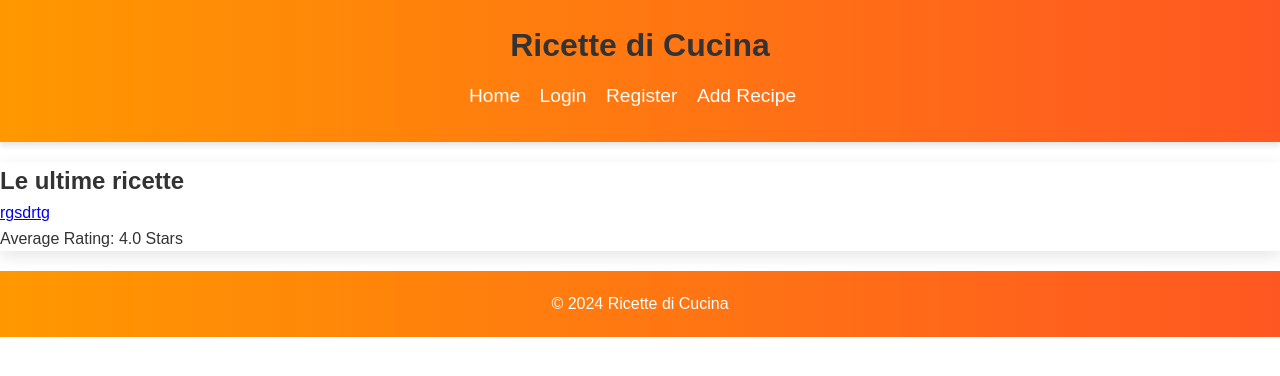
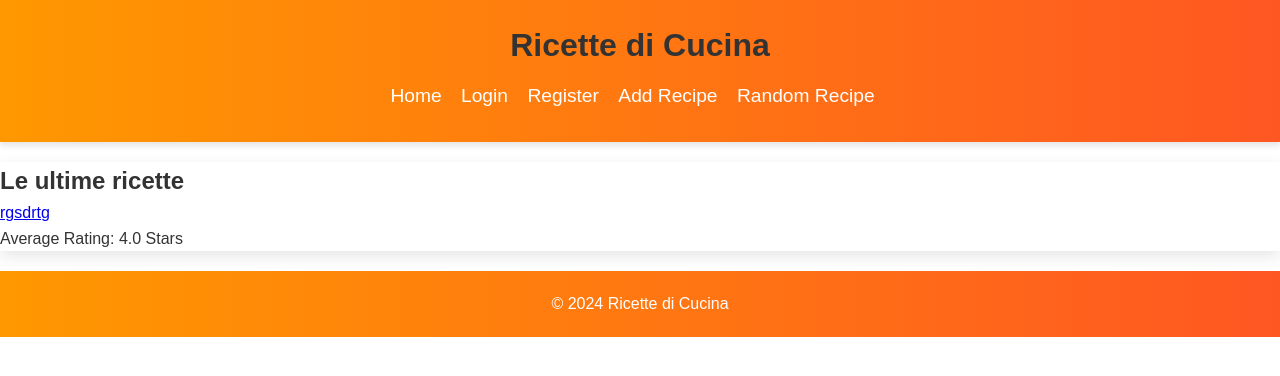
Before and after one commit to G4BRI3L3/ProjectGb, a Flask app: page / in a window 1280 px wide. Shown: the top 376 px of the page. Run offline with Flask 3, Linux system fonts and the light colour scheme; data comes from the database, SQL or seed files in the repository; both versions use the stored data as it was after the commit.

Commit message:
inizio random ricetta

```diff
--- a/app.py
+++ b/app.py
@@ -5,6 +5,7 @@ from flask.cli import with_appcontext
 from werkzeug.security import generate_password_hash, check_password_hash
 from werkzeug.utils import secure_filename
 import os
+import random
 
 
 app = Flask(__name__)
@@ -110,9 +111,7 @@ def register():
 @app.route('/recipe/new', methods=['GET', 'POST'])
 @login_required
 def new_recipe():
-    print("sium")
     if request.method == 'POST':
-        print("entre!!")
         name = request.form['name']
         ingredients = request.form['ingredients']
         procedure = request.form['procedure']
@@ -156,17 +155,21 @@ def view_recipe(recipe_id):
         'WHERE recipe_id = ?',
         (recipe_id,)
     ).fetchone()
-    # Aggiungi la media dei voti al dizionario della ricetta
-    recipe['average_rating'] = rating_result['average_rating'] if rating_result['average_rating'] else 'Not yet rated'
+
+    # Assicurati che average_rating sia un float, se non è None
+    if rating_result['average_rating'] is not None:
+        recipe['average_rating'] = float(rating_result['average_rating'])
+    else:
+        recipe['average_rating'] = 'Not yet rated'
 
     # Ottieni il voto corrente dell'utente, se esiste
     user_rating = None
     if 'user_id' in session:
-        user_rating = db.execute(
+        user_rating_query = db.execute(
             'SELECT rating FROM rating WHERE user_id = ? AND recipe_id = ?',
             (session['user_id'], recipe_id)
         ).fetchone()
-        user_rating = user_rating['rating'] if user_rating else None
+        user_rating = user_rating_query['rating'] if user_rating_query else None
 
     return render_template('recipe_view.html', recipe=recipe, comments=comments, user_rating=user_rating)
 
@@ -244,8 +247,25 @@ def remove_from_favorites(recipe_id):
     db = get_db()
     db.execute('DELETE FROM favorites WHERE user_id = ? AND recipe_id = ?', (user_id, recipe_id))
     db.commit()
-    flash('{{ Recipe removed from your favorites!', 'info')
+    flash(' Recipe removed from your favorites!', 'info')
     return redirect(url_for('my_favorites'))
+
+@app.route('/random_recipe')
+def random_recipe():
+    db = get_db()
+    # Recupera tutte le ID delle ricette disponibili
+    recipe_ids = db.execute('SELECT id FROM recipe').fetchall()
+
+    if recipe_ids:
+        # Scegli un ID a caso dalla lista
+        random_id = random.choice(recipe_ids)['id']
+        # Recupera la ricetta corrispondente all'ID scelto
+        recipe = db.execute('SELECT * FROM recipe WHERE id = ?', (random_id,)).fetchone()
+        return render_template('random_recipe_view.html', recipe=recipe)
+    else:
+        flash('No recipes available.', 'info')
+        return redirect(url_for('index'))
+
 
 if __name__ == '__main__':
     app.run(debug=True)
--- a/templates/layout.html
+++ b/templates/layout.html
@@ -16,6 +16,8 @@
                 <li><a href="{{ url_for('login') }}">Login</a></li>
                 <li><a href="{{ url_for('register') }}">Register</a></li>
                 <li><a href="{{ url_for('new_recipe') }}">Add Recipe</a></li>
+                <!-- Link alla pagina della ricetta casuale -->
+                <li><a href="{{ url_for('random_recipe') }}">Random Recipe</a></li>
                 <!-- Condizione per mostrare "My Favorites" solo agli utenti loggati -->
                 {% if 'user_id' in session %}
                     <li><a href="{{ url_for('my_favorites') }}">My Favorites</a></li>
```
Also changed, not shown: handle_db.py (+1 -8 lines), templates/random_recipe_view.html (added, +12 -0 lines), templates/recipe_view.html (+20 -18 lines), site.db, templates/home.html (line endings or trailing spaces).
